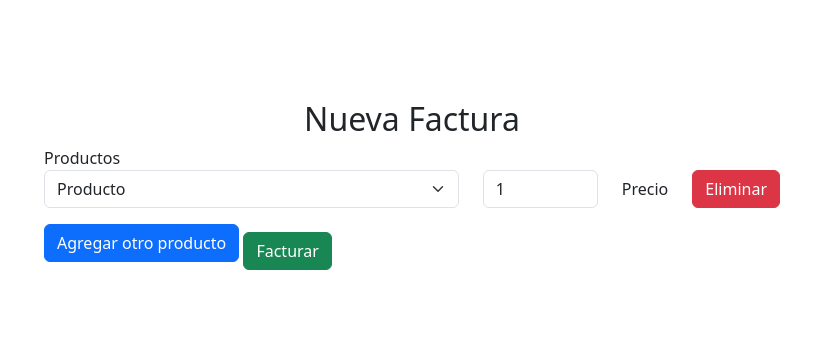
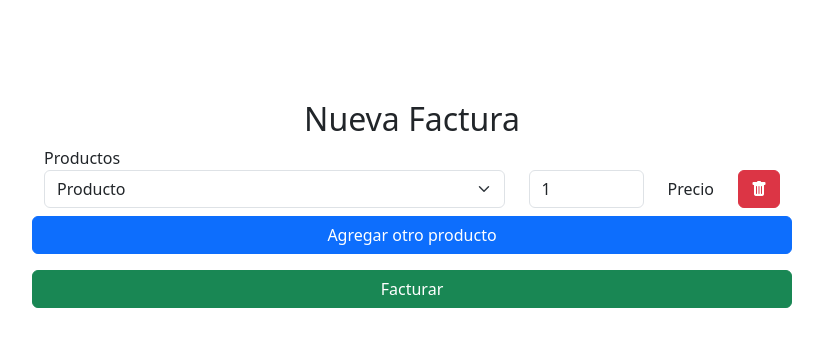
Before and after one commit to MarceloAudisio/coffeeshop-pos, a CodeIgniter app: page /coffeeshop-pos/index.php/facturas/nueva in a window 1280 px wide. Shown: the part 56-403 px from the top of the page, without its empty margins (228-1051 px from the left). Run offline with CodeIgniter, Linux system fonts and the light colour scheme.

Commit message:
cambios
ultimos cambios en clase

```diff
--- a/application/views/facturas/nueva.php
+++ b/application/views/facturas/nueva.php
@@ -34,13 +34,15 @@
                                     <p class="mb-0">Precio</p>
                                 </div>
                                 <div class="col-auto">
-                                    <button type="button" class="btn btn-danger remove-product">Eliminar</button>
+                                    <button type="button" class="btn btn-danger remove-product"><i class="bi bi-trash-fill"></i></button>
                                 </div>
                             </div>
                         </div>
                     </div>
-                    <button type="button" class="btn btn-primary" id="add-product">Agregar otro producto</button>
-                    <button type="submit" class="btn btn-success btn-block mt-3">Facturar</button>
+                    <div class="row">
+                        <button type="button" class="btn btn-primary" id="add-product">Agregar otro producto</button>
+                        <button type="submit" class="btn btn-success btn-block mt-3">Facturar</button>
+                    </div>
                 </form>
             </div>
         </div>
@@ -70,7 +72,7 @@
                 <p class="mb-0">Precio</p>
             </div>
             <div class="col-auto">
-                <button type="button" class="btn btn-danger remove-product">Eliminar</button>
+                <button type="button" class="btn btn-danger remove-product"><i class="bi bi-trash-fill"></i></button>
             </div>
         `;
 
```
